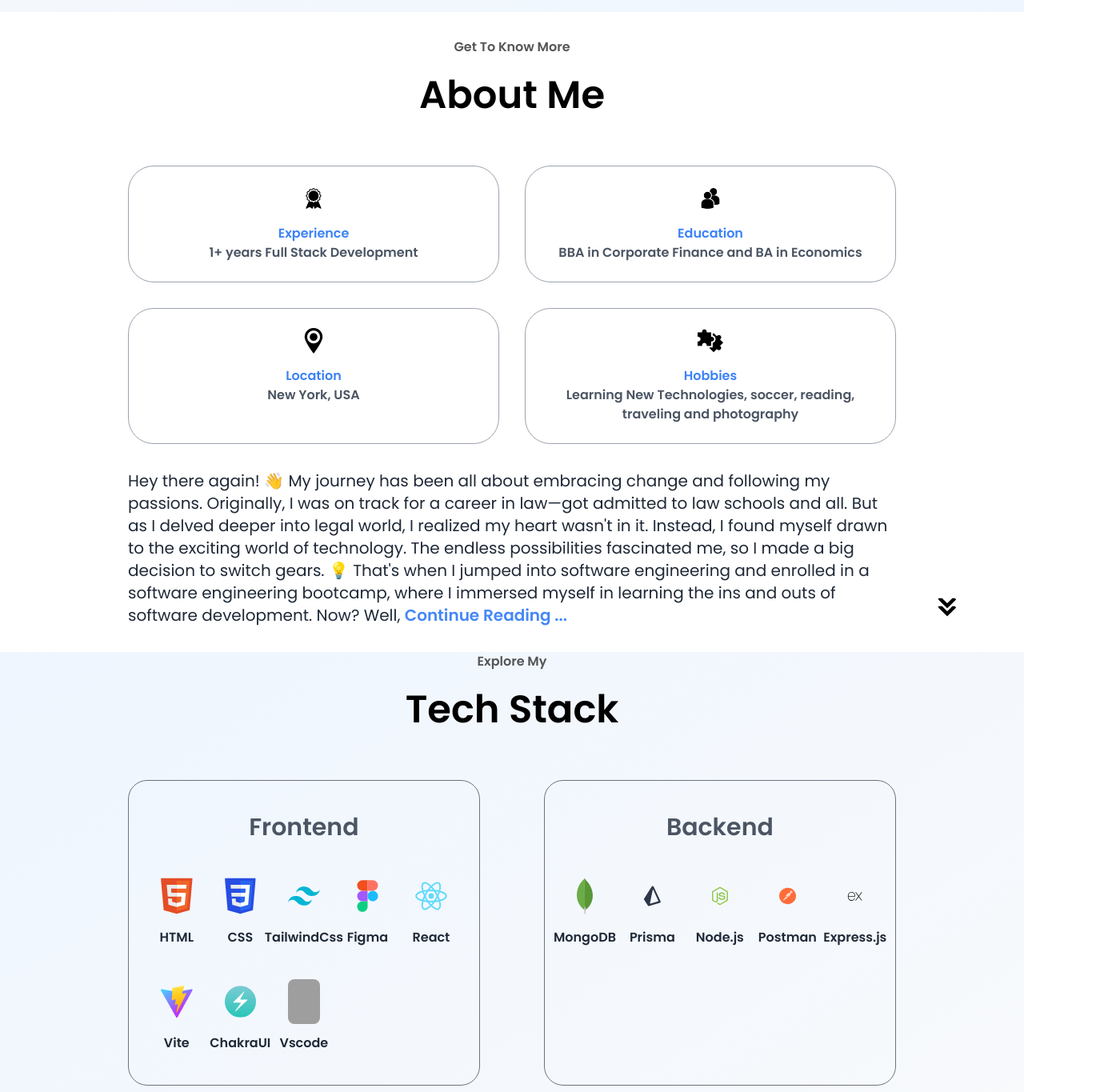
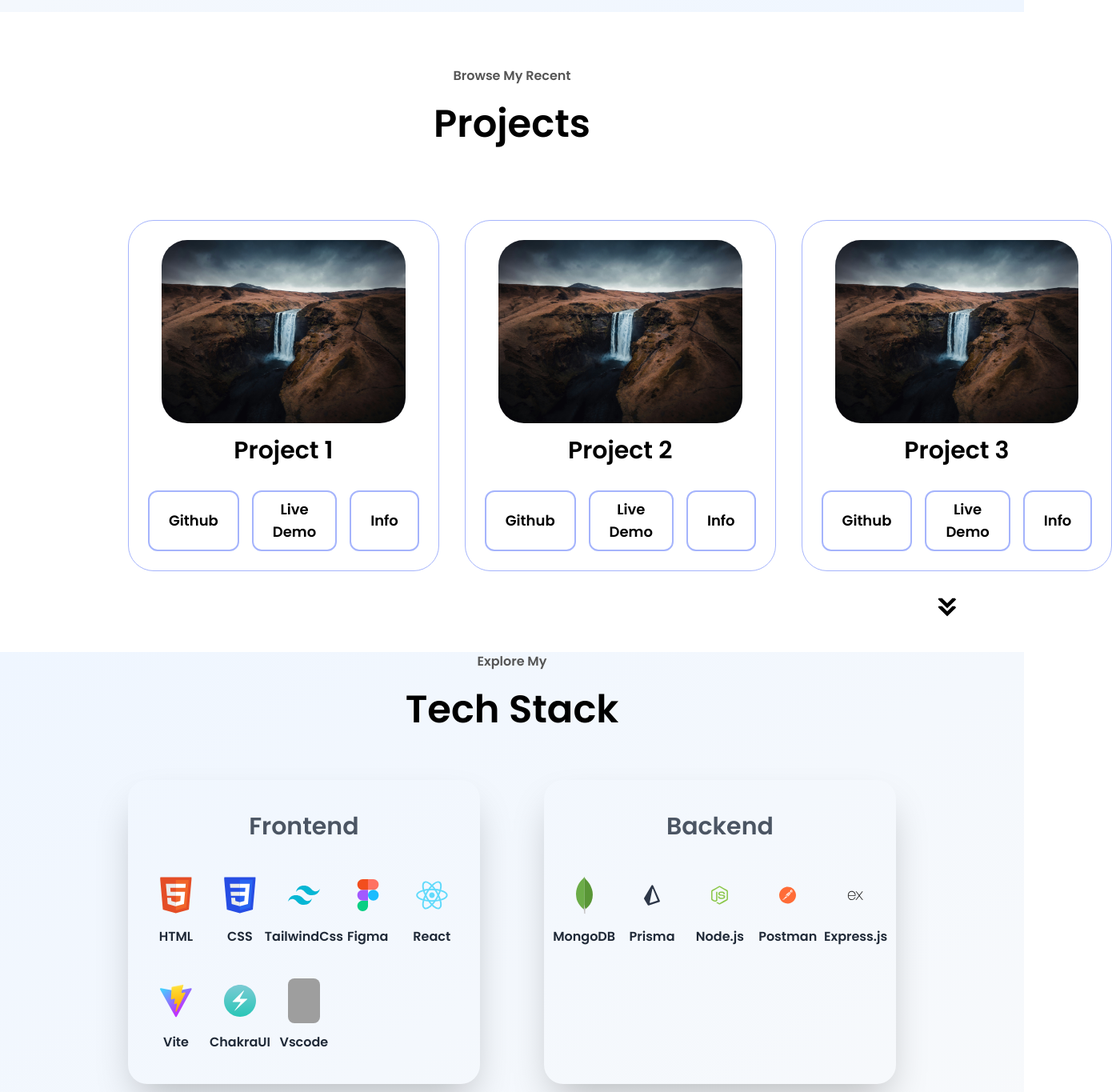
Before and after one commit to kulievdev/portfolio-website, a React (Vite) app: page / in a window 1280 px wide. Shown: the part 900-2265 px from the top of the page at 80% size, 1390 px wide, since content can reach past the window. Built offline with nearby package versions, Linux system fonts and the light colour scheme; grey boxes are pictures that could not be loaded.

Commit message:
finish project section

```diff
--- a/src/App.tsx
+++ b/src/App.tsx
@@ -4,6 +4,7 @@ import TechStack from "./Pages/TechStack/TechStack";
 import About from "./Pages/About/About";
 import Contact from "./Pages/Contact/Contact";
 import Footer from "./Pages/Footer/Footer";
+import Projects from "./Pages/Projects/Projects";
 
 function App() {
     return (
@@ -12,8 +13,9 @@ function App() {
                 <Navbar />
                 <Hero />
             </main>
+            <Projects />
+            <TechStack />
             <About />
-            <TechStack />
             <Contact />
             <Footer />
         </main>
--- a/src/Pages/About/About.tsx
+++ b/src/Pages/About/About.tsx
@@ -59,7 +59,7 @@ const About = () => {
                     })}
                 </div>
                 <div>
-                    <p className="text-gray-800 text-xl">
+                    <p className="text-gray-800 text-xl text-justify">
                         Hey there again! 👋 My journey has been all about
                         embracing change and following my passions. Originally,
                         I was on track for a career in law—got admitted to law
--- a/src/Pages/Navbar/DesktopNavbar.tsx
+++ b/src/Pages/Navbar/DesktopNavbar.tsx
@@ -34,7 +34,7 @@ const DesktopNavbar = () => {
                     })}
                 </ul>
             </div>
-            <button className="py-2 px-6 text-lg font-semibold rounded-xl border-2 border-secondary-300 hover:bg-gray-700 hover:text-white hover:border-gray-700 ">
+            <button className="py-2 px-6 text-lg font-semibold rounded-xl border-2 border-secondary-300 hover:bg-gray-700 hover:text-white hover:border-gray-700">
                 Connect
             </button>
         </nav>
--- /dev/null
+++ b/src/Pages/Projects/Project.tsx
@@ -0,0 +1,36 @@
+import React from "react";
+
+type ProjectProps = {
+    projectName: string;
+    imageSrc: string;
+};
+
+const Project: React.FC<ProjectProps> = ({ projectName, imageSrc }) => {
+    return (
+        <div className="p-6 flex-1 bg-white rounded-[2rem] border border-secondary-300 text-center">
+            <div className="flex text-justify flex-wrap flex-row gap-10 justify-around">
+                <img
+                    src={imageSrc}
+                    alt={projectName}
+                    className="rounded-[2rem] w-[90%] h-[90%]"
+                />
+            </div>
+            <h2 className=" font-semibold text-3xl mb-8 m-4 text-black">
+                {projectName}
+            </h2>
+            <div className="flex justify-center gap-4">
+                <button className="py-2 px-6 text-lg font-semibold rounded-xl border-2 border-secondary-300 hover:bg-gray-700 hover:text-white hover:border-gray-700 ">
+                    Github
+                </button>
+                <button className="py-2 px-6 text-lg font-semibold rounded-xl border-2 border-secondary-300 hover:bg-gray-700 hover:text-white hover:border-gray-700 ">
+                    Live Demo
+                </button>
+                <button className="py-2 px-6 text-lg font-semibold rounded-xl border-2 border-secondary-300 hover:bg-gray-700 hover:text-white hover:border-gray-700 ">
+                    Info
+                </button>
+            </div>
+        </div>
+    );
+};
+
+export default Project;
--- /dev/null
+++ b/src/Pages/Projects/Projects.tsx
@@ -0,0 +1,33 @@
+import Project from "./Project";
+import project1 from "../../assets/Images/waterfall.jpg";
+
+import arrow from "../../assets/Images/arrow.png";
+
+const Projects = () => {
+    return (
+        <section className="relative">
+            <div className="section_container relative flex flex-col justify-center">
+                <p className="text-center mb-6 font-semibold">
+                    Browse My Recent
+                </p>
+                <h1 className="text-5xl text-center font-extrabold mb-16">
+                    Projects
+                </h1>
+                <div className="flex flex-col justify-center">
+                    <div className="flex gap-8 my-8">
+                        <Project projectName="Project 1" imageSrc={project1} />
+                        <Project projectName="Project 2" imageSrc={project1} />
+                        <Project projectName="Project 3" imageSrc={project1} />
+                    </div>
+                </div>
+                <img
+                    src={arrow}
+                    alt="Arrow icon"
+                    className="icon absolute right-[-5rem] bottom-10"
+                />
+            </div>
+        </section>
+    );
+};
+
+export default Projects;
--- a/src/Pages/TechStack/TechStack.tsx
+++ b/src/Pages/TechStack/TechStack.tsx
@@ -12,7 +12,7 @@ const TechStack = () => {
                 </h1>
                 <div className="flex flex-col items-center">
                     <div className="flex gap-20 mb-10">
-                        <div className="p-10 border border-gray-500 hover:shadow-2xl rounded-3xl">
+                        <div className="p-10 shadow-2xl rounded-3xl hover:border-2 hover:border-secondary-300">
                             <h2 className="text-gray-600 text-center font-semibold text-3xl mb-10">
                                 Frontend
                             </h2>
@@ -28,7 +28,7 @@ const TechStack = () => {
                                 })}
                             </div>
                         </div>
-                        <div className="p-10 border border-gray-500 rounded-3xl hover:shadow-2xl">
+                        <div className="p-10 rounded-3xl shadow-2xl hover:border-2 hover:border-secondary-300">
                             <h2 className="text-gray-600 text-center font-semibold text-3xl mb-10">
                                 Backend
                             </h2>
@@ -45,7 +45,7 @@ const TechStack = () => {
                             </div>
                         </div>
                     </div>
-                    <div className="p-10 w-max border border-gray-500 rounded-3xl hover:shadow-2xl">
+                    <div className="p-10 w-max rounded-3xl shadow-2xl hover:border-2 hover:border-secondary-300">
                         <h2 className="text-gray-600 text-center font-semibold text-3xl mb-10">
                             Overlap
                         </h2>
```
Also changed, not shown: src/assets/Images/waterfall.jpg (added).
